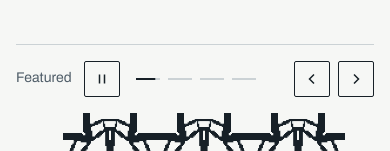
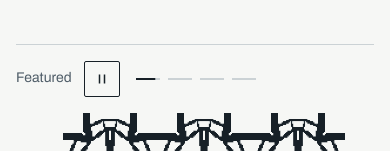
Before and after one commit to likemaestro/likemaestro.github.io, a React (Create React App) app: page /tools in a window 390 px wide. Shown: the part 248-399 px from the top of the page. Built offline with nearby package versions, Linux system fonts and the light colour scheme.

Commit message:
Tools carousel: only keyboard focus holds it (a clicked button no longer freezes it); 44 px bars on touch screens, arrows from the sm width up (phones swipe)

```diff
--- a/src/tools/ToolsIndex.tsx
+++ b/src/tools/ToolsIndex.tsx
@@ -88,8 +88,9 @@ const SLIDE_MS = 7000;
 
 const Icon: React.FC<{ d: string }> = ({ d }) => <svg viewBox="0 0 16 16" aria-hidden="true" className="h-4 w-4" fill="none" stroke="currentColor" strokeWidth="1.5"><path d={d} /></svg>;
 
-// One featured tool at a time. It moves on every SLIDE_MS while playing; pointing at it or focusing inside it holds
-// it, the button stops it, and with reduced motion it starts stopped. The active bar fills as the time runs.
+// One featured tool at a time. It moves on every SLIDE_MS while playing; pointing at it or keyboard focus inside it
+// holds it, the button stops it, and with reduced motion it starts stopped. The active bar fills as the time runs.
+// Phones swipe or use the bars; the arrows show from the sm width up.
 const Featured: React.FC = () => {
   const [i, setI] = useState(0);
   const [playing, setPlaying] = useState(() => !window.matchMedia("(prefers-reduced-motion: reduce)").matches);
@@ -102,7 +103,7 @@ const Featured: React.FC = () => {
   return (
     <section aria-roledescription="carousel" aria-label="Featured tools" className="mt-10 border-t border-rule pt-4"
       onPointerEnter={(e) => e.pointerType === "mouse" && setHover(true)} onPointerLeave={() => setHover(false)}
-      onFocus={() => setFocus(true)} onBlur={(e) => !e.currentTarget.contains(e.relatedTarget as Node | null) && setFocus(false)}>
+      onFocus={(e) => (e.target as HTMLElement).matches(":focus-visible") && setFocus(true)} onBlur={(e) => !e.currentTarget.contains(e.relatedTarget as Node | null) && setFocus(false)}>
       <div className="flex items-center gap-3">
         <p className="t-small text-ink-2">Featured</p>
         <button type="button" className={btn} onClick={() => setPlaying((v) => !v)} aria-label={playing ? "Stop the slide show" : "Start the slide show"}>
@@ -111,7 +112,7 @@ const Featured: React.FC = () => {
         <div className="flex">
           {FEATURED.map((s, k) => (
             <button key={s.path} type="button" onClick={() => setI(k)} aria-label={`${s.title}, ${k + 1} of ${n}`} aria-current={k === i ? "true" : undefined}
-              className="group px-1 py-4 [@media(pointer:coarse)]:py-5">
+              className="group px-1 py-4 [@media(pointer:coarse)]:px-2.5 [@media(pointer:coarse)]:py-[21px]">
               <span className="relative block h-0.5 w-6 overflow-hidden bg-rule group-hover:bg-steel sm:w-8">
                 {k === i && <span key={`${i}-${playing}`} onAnimationEnd={() => go(1)} className={`absolute inset-0 origin-left bg-ink ${playing ? "animate-featured" : ""}`}
                   style={{ animationDuration: `${SLIDE_MS}ms`, animationPlayState: running ? "running" : "paused" }} />}
@@ -119,7 +120,7 @@ const Featured: React.FC = () => {
             </button>
           ))}
         </div>
-        <div className="ml-auto flex gap-2">
+        <div className="ml-auto hidden gap-2 sm:flex">
           <button type="button" className={btn} onClick={() => go(-1)} aria-label="Previous tool"><Icon d="M10 3.5 5.5 8l4.5 4.5" /></button>
           <button type="button" className={btn} onClick={() => go(1)} aria-label="Next tool"><Icon d="M6 3.5 10.5 8 6 12.5" /></button>
         </div>
```
